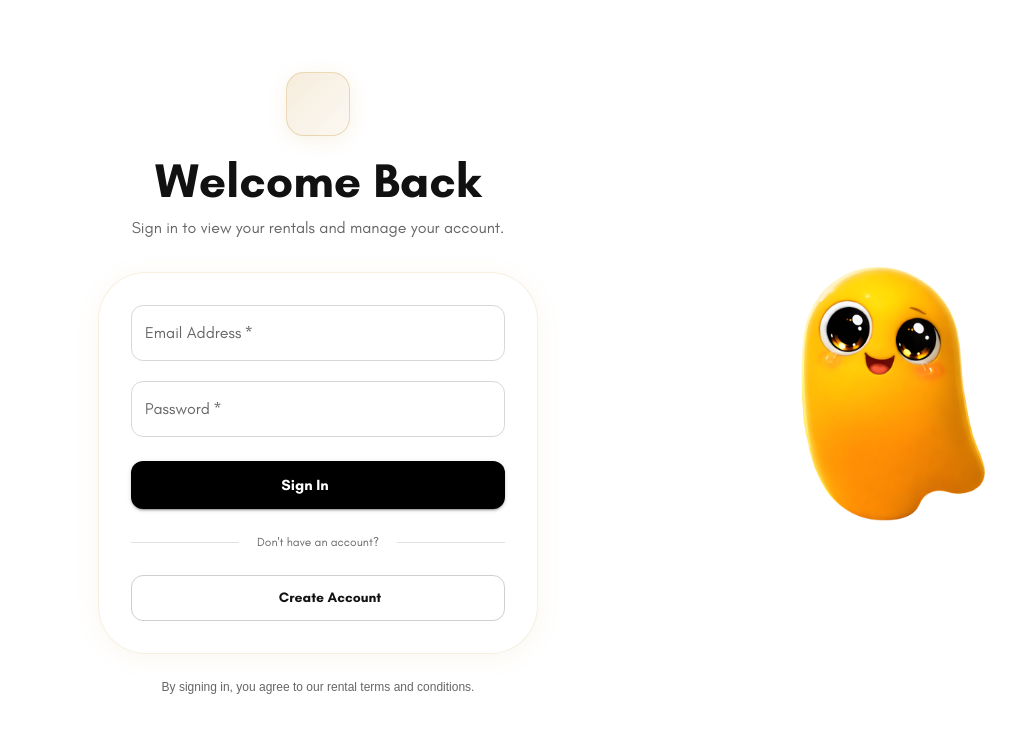
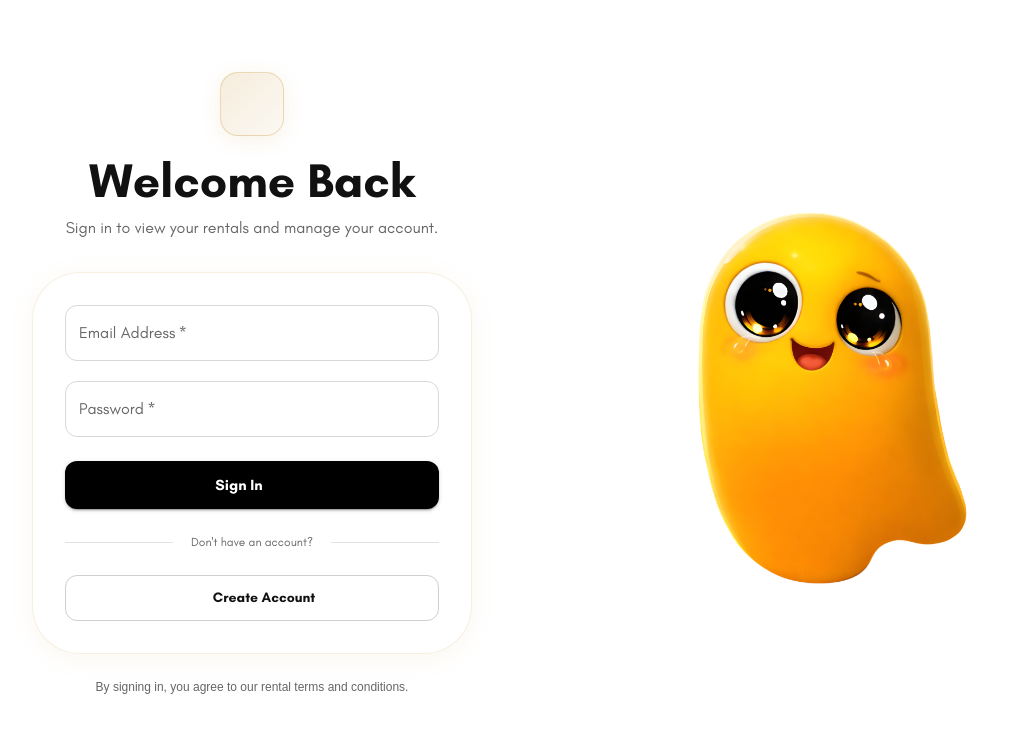
Before and after one commit to patdc68/recap-buddies, a React (Vite) app: page /login in a window 1280 px wide. Shown: the top 732 px of the page, without its empty margins (98-1114 px from the left). Built offline with nearby package versions, Linux system fonts and the light colour scheme; some icons are missing.

Commit message:
Increase hero image prominence in page layout

```diff
--- a/src/components/PageLayout.tsx
+++ b/src/components/PageLayout.tsx
@@ -32,7 +32,7 @@ const PageLayout: React.FC<PageLayoutProps> = ({ children, renter }) => {
           sx={{
             flex: 1,
             width: '100%',
-            maxWidth: '900px',
+            maxWidth: '500px',
             textAlign: 'left',
             order: 1,
           }}
@@ -52,9 +52,8 @@ const PageLayout: React.FC<PageLayoutProps> = ({ children, renter }) => {
 
         <Box
           sx={{
-            flex: '0 0 auto',
+            flex: 1,
             width: '100%',
-            maxWidth: '400px',
             display: 'flex',
             justifyContent: 'center',
             alignItems: 'center',
@@ -67,7 +66,9 @@ const PageLayout: React.FC<PageLayoutProps> = ({ children, renter }) => {
             alt="Recap Buddies character"
             sx={{
               width: '100%',
-              maxWidth: '400px',
+              maxWidth: { xs: '350px', md: '550px' },
+              transform: { xs: 'scale(1)', md: 'scale(1.1)' },
+              transformOrigin: 'center',
               objectFit: 'contain',
             }}
           />
```
